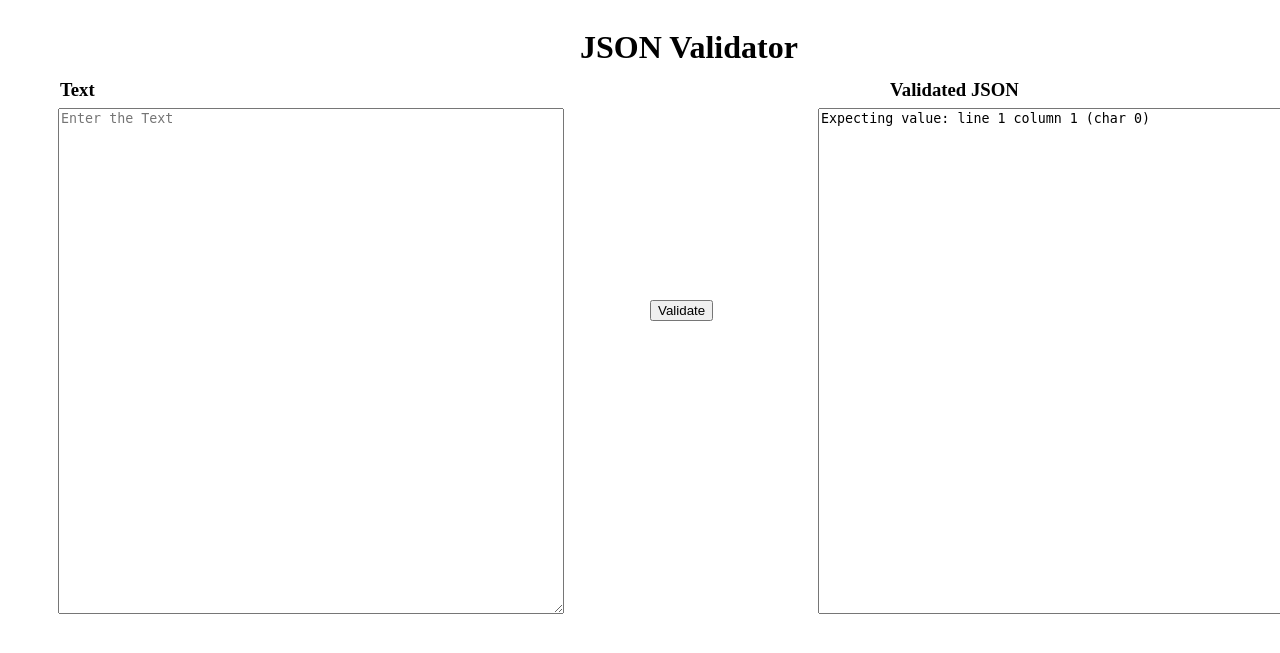
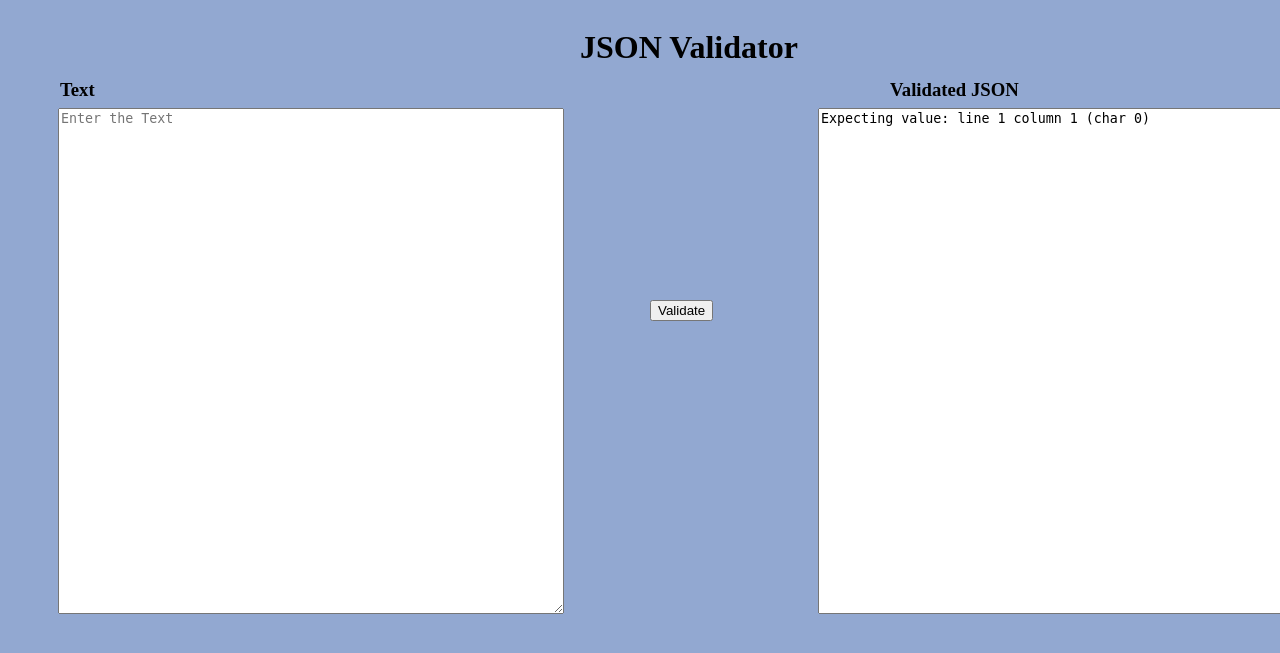
Before and after one commit to rajeshshanmugam-s/JSON_Validator, a Flask app: page / in a window 1280 px wide; the page is wider, and only the part inside the window is pictured. Shown: the top 653 px of that part. Run offline with Flask 2, Linux system fonts and the light colour scheme.

Commit message:
Modify BG Color

```diff
--- a/templates/index.html
+++ b/templates/index.html
@@ -1,6 +1,6 @@
 <!DOCTYPE html>
 <html>
-<body>
+<body style="background-color:#92a8d1">
 <h1 style="position:fixed; left: 580px">JSON Validator</h1>
 <h3 style="position: absolute; left: 60px; top: 60px">Text</h3>
 <h3 style="position: absolute; left: 890px; top: 60px">Validated JSON</h3>
```
